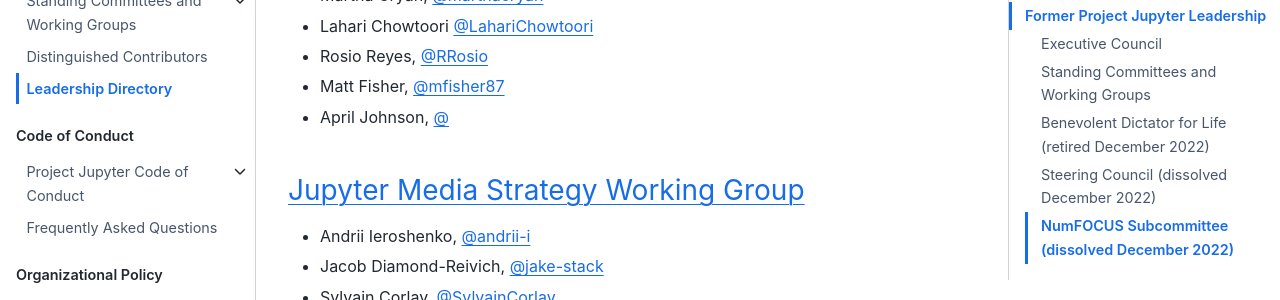
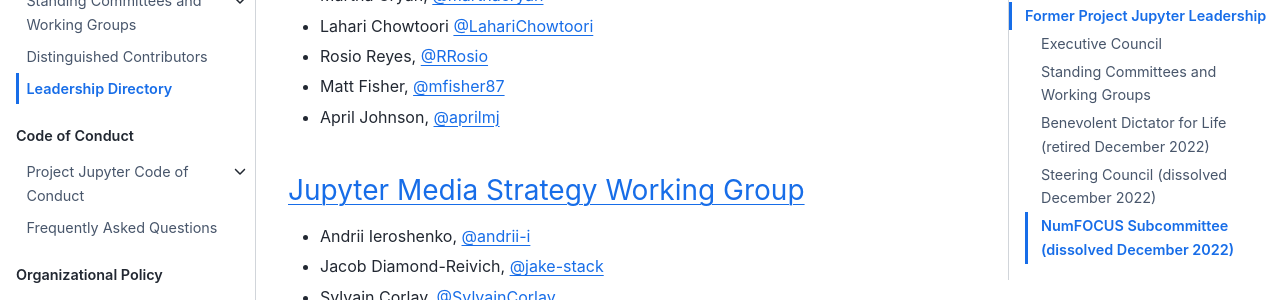
Before and after one commit to jupyter/governance, a Jupyter Book: the page built from people.md, in a window 1280 px wide and 900 px high, scrolled down 2277 px. Shown: the part 153-453 px from the top of the window. Built offline with Jupyter Book 1.0.4 settings and Sphinx 7.4.7 and the Sphinx Book theme 1.1.4, drawn with Linux system fonts in a browser that asks for light colours.

Commit message:
Add github handle to people.md
Co-authored-by: aprilmj <147750733+aprilmj@users.noreply.github.com>

```diff
--- a/people.md
+++ b/people.md
@@ -67,7 +67,7 @@
 - Lahari Chowtoori [@LahariChowtoori](https://github.com/LahariChowtoori)
 - Rosio Reyes, [@RRosio](https://github.com/rrosio)
 - Matt Fisher, [@mfisher87](https://github.com/mfisher87/)
-- April Johnson, [@](https://github.com/)
+- April Johnson, [@aprilmj](https://github.com/aprilmj)
 
 ### [Jupyter Media Strategy Working Group](charters/MediaStrategyCharter.md)
 
```
